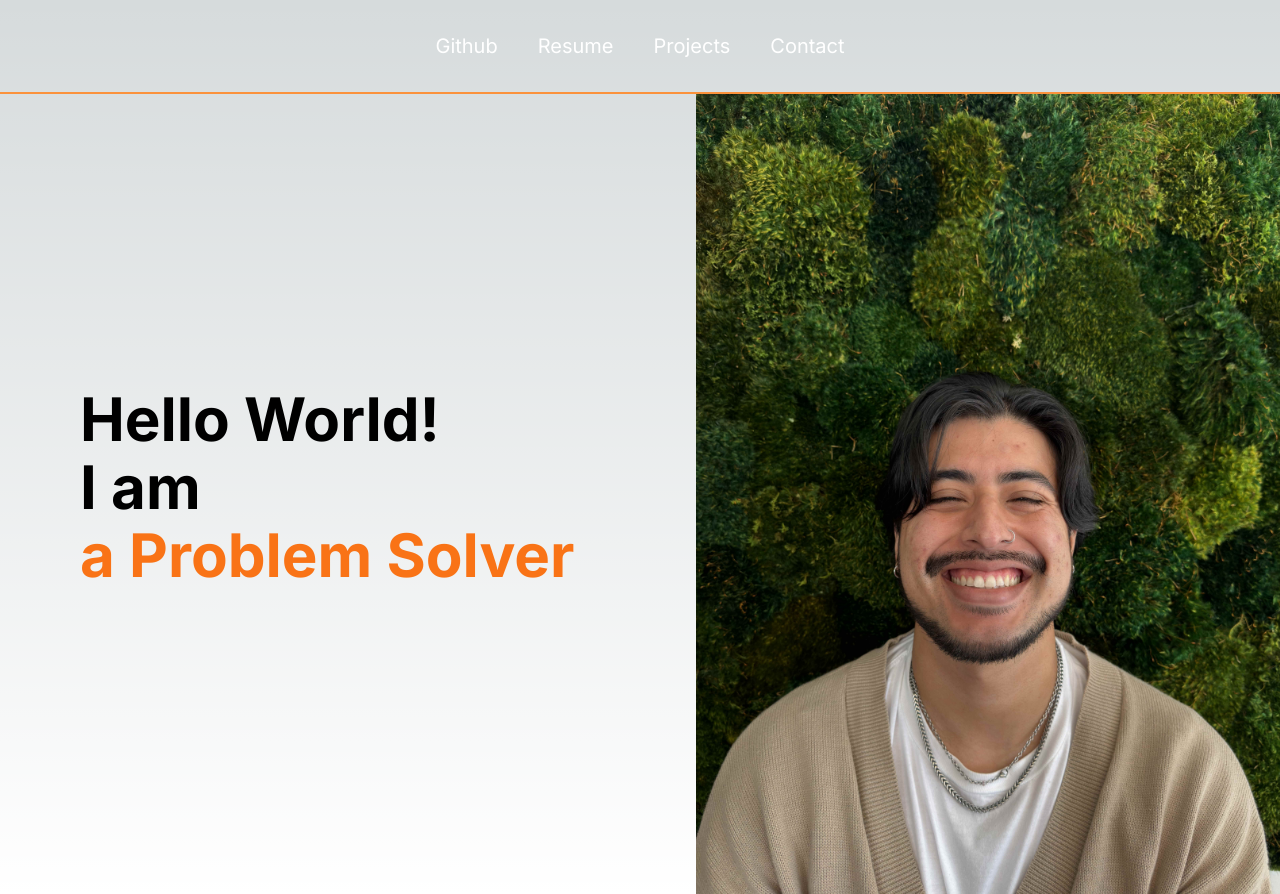
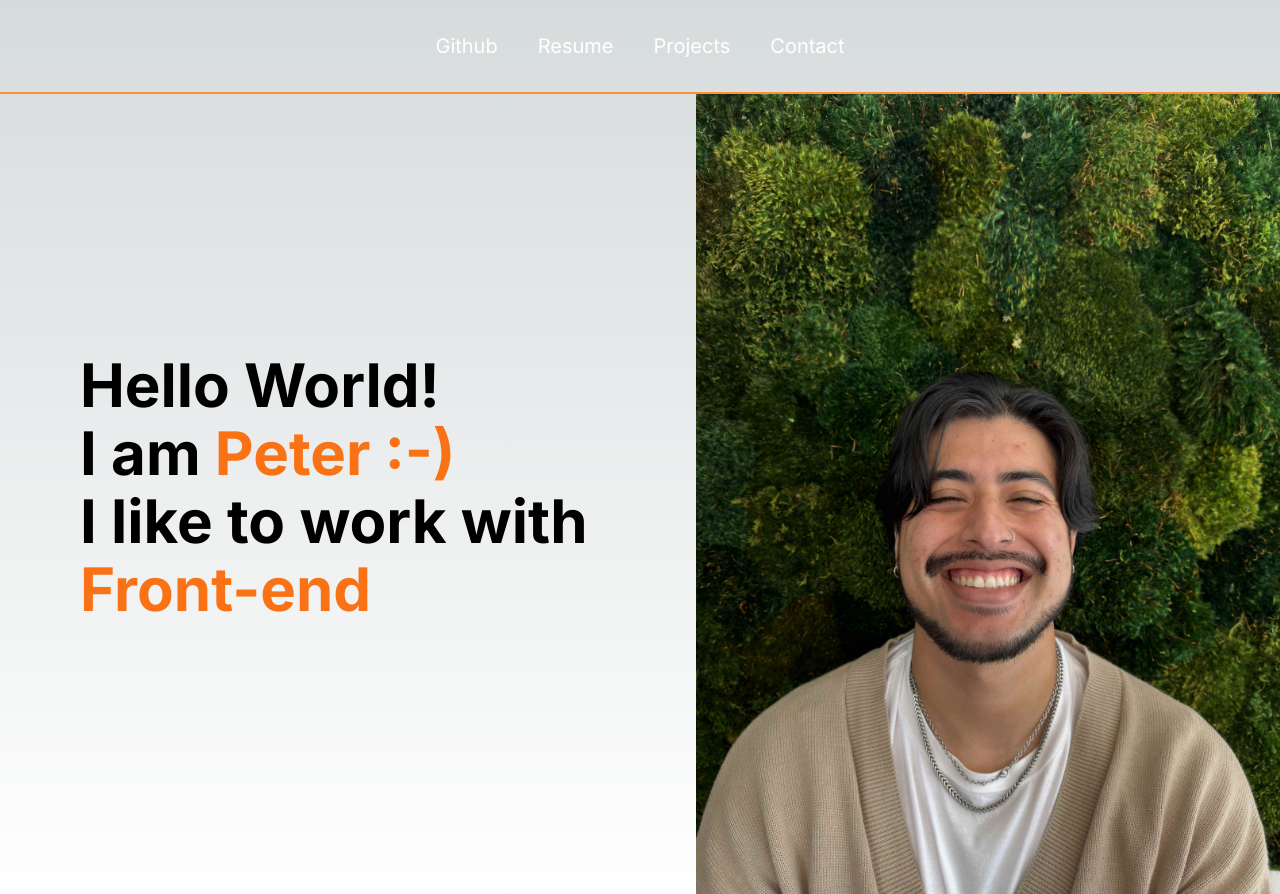
Before and after one commit to PetDios9/personal-site-v2, a Next.js app: page / in a window 1280 px wide. Built offline with nearby package versions, Linux system fonts and the light colour scheme.

Commit message:
style: changed about me text

```diff
--- a/src/components/AboutMe.tsx
+++ b/src/components/AboutMe.tsx
@@ -2,28 +2,31 @@ import Image from "next/image";
 
 export default function AboutMe() {
   return (
-    <div className="lg:grid lg:grid-cols-2 lg:justify-center lg:content-center lg:pl-20 gap-8 w-auto">
+    <div className="lg:grid lg:grid-cols-2 lg:justify-center lg:content-center lg:pl-14 xl:pl-20 gap-8 w-auto">
       <div className="h-[90vh] lg:h-auto flex flex-col justify-center items-center lg:items-start gap-2">
-        <h2 className="overflow-hidden whitespace-nowrap text-4xl xl:text-6xl font-bold text-left">
+        <h2 className="overflow-hidden whitespace-nowrap text-4xl lg:text-5xl xl:text-6xl font-bold text-left">
           Hello World!
         </h2>
-        <h2 className="overflow-hidden whitespace-nowrap text-4xl xl:text-6xl font-bold text-left">
-          I am
+        <h2 className="overflow-hidden whitespace-nowrap text-4xl lg:text-5xl xl:text-6xl font-bold text-left">
+          I am <span className="text-orange-500">Peter :-)</span>
+        </h2>
+        <h2 className="overflow-hidden whitespace-nowrap text-4xl lg:text-5xl xl:text-6xl font-bold text-left">
+          I like to work with
         </h2>
         <span className="text-orange-500 inline-flex flex-col h-[calc(theme(fontSize.6xl)*theme(lineHeight.tight))] 2xl:h-[calc(theme(fontSize.6xl)*theme(lineHeight.tight))] overflow-hidden">
-          <ul className="text-4xl xl:text-6xl font-bold block animate-text-slide-5 text-center lg:text-left leading-tight [&_li]:block text-nowrap">
-            <li className="pb-7">Peter :-)</li>
-            <li className="pb-7">a Software Engineer</li>
-            <li className="pb-7">a Problem Solver</li>
-            <li className="pb-7">a Leader</li>
-            <li className="pb-7">an Innovator</li>
+          <ul className="text-4xl lg:text-5xl xl:text-6xl font-bold block animate-text-slide-5 text-center lg:text-left leading-tight [&_li]:block text-nowrap">
+            <li className="pb-7">JavaScript</li>
+            <li className="pb-7">Python</li>
+            <li className="pb-7">Front-end</li>
+            <li className="pb-7">Back-end</li>
+            <li className="pb-7">and More!</li>
             <li className="pb-7" aria-hidden="true">
-              Peter :-)
+              JavaScript
             </li>
           </ul>
         </span>
       </div>
-      <div className="flex justify-center h-screen w-full bg-cover max-w-fit	">
+      <div className="flex justify-center h-screen w-full bg-cover max-w-fit">
         <Image
           src="/IMG_4737-min.jpeg"
           width={900}
```
